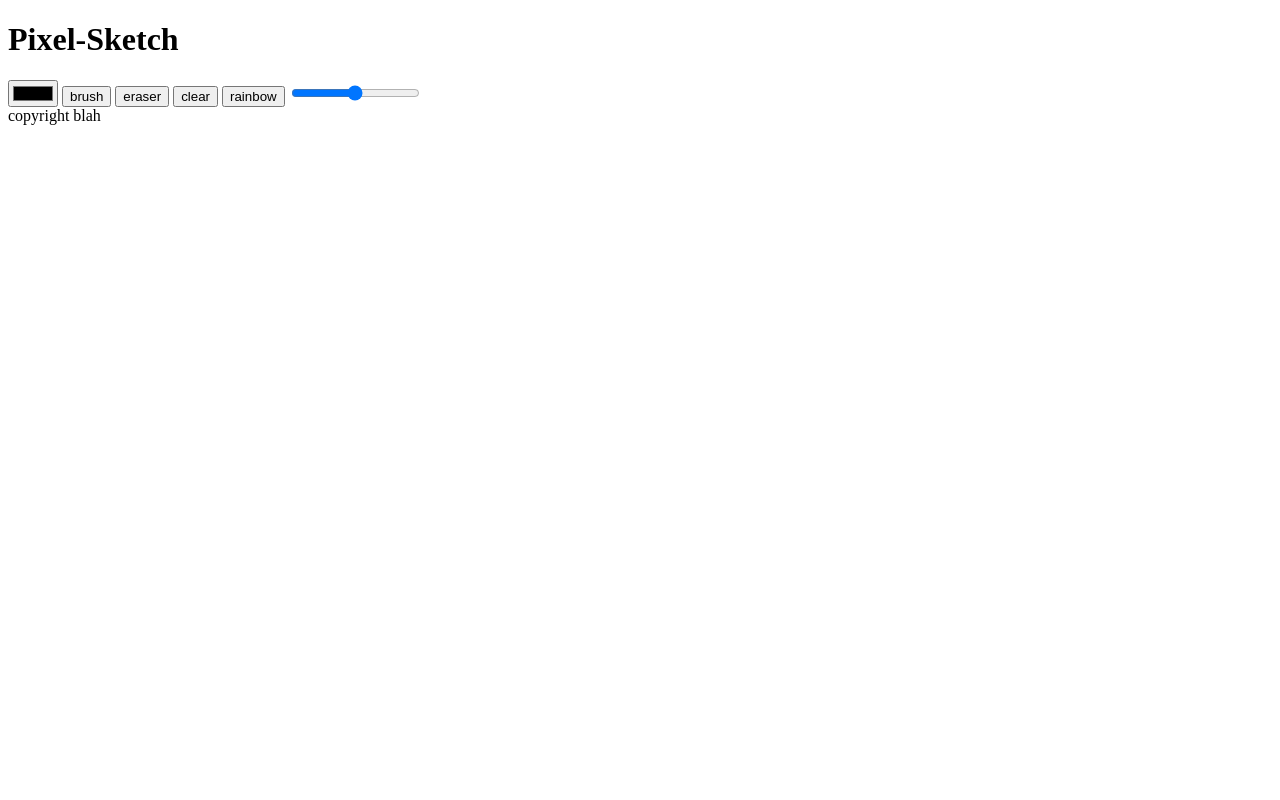
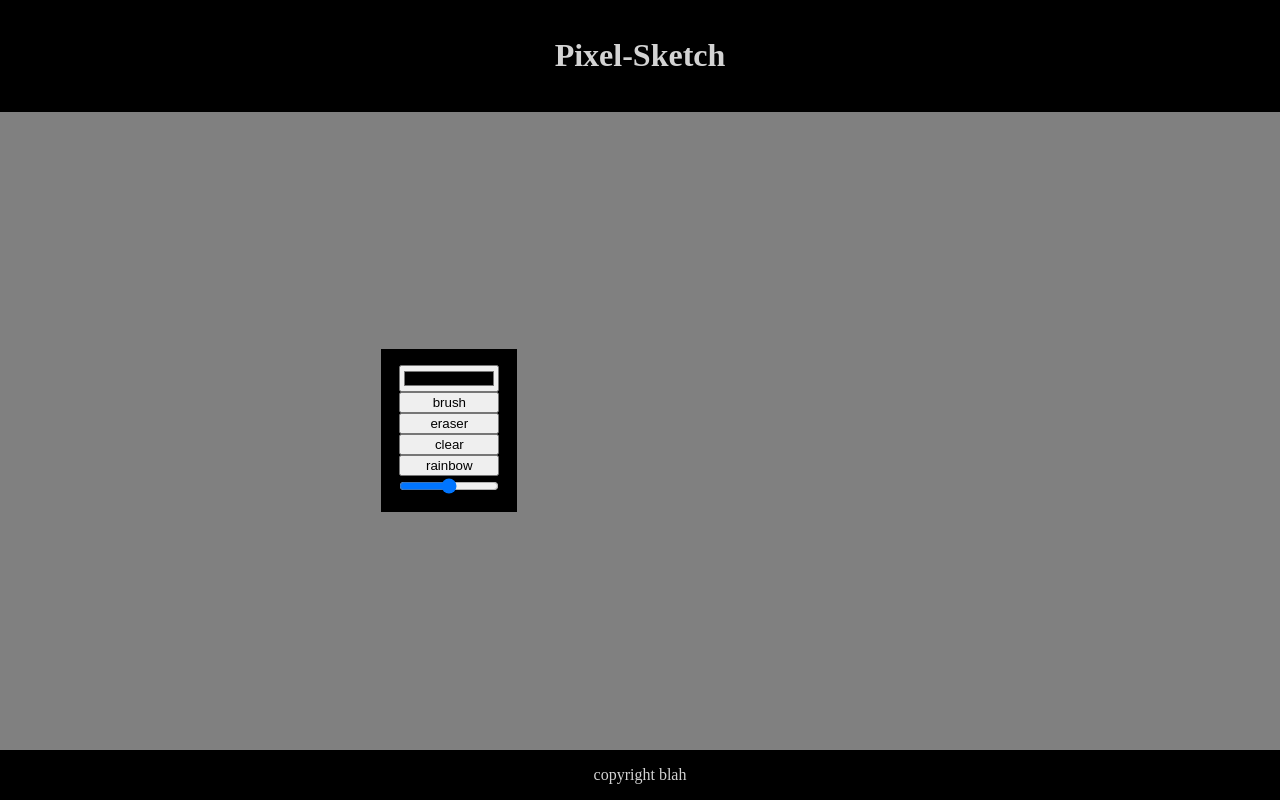
Before and after one commit to Hiqqup/pixel-sketch, a plain HTML site: page index.html in a window 1280 px wide. Drawn offline with Linux system fonts and the light colour scheme.

Commit message:
basic css syling and layout
almost had to relearn flexbox

```diff
--- a/index.html
+++ b/index.html
@@ -8,7 +8,6 @@
     <script src="script.js" defer></script>
 </head>
 <body>
-    <div class="container">
     <header class="header">
         <h1 class="title">Pixel-Sketch</h1>
     </header>
@@ -29,6 +28,5 @@
     </main>
 
     <footer class="footer">copyright blah</footer>
-    </div>
 </body>
 </html>
--- a/styles.css
+++ b/styles.css
@@ -0,0 +1,35 @@
+body{
+    height: 100vh;
+    margin: 0;
+    display: flex;
+    flex-direction: column;
+    justify-content: flex-end;
+    background-color: grey;
+}
+.header, .footer{
+    display: flex;
+    justify-content: center;
+    align-items: center;
+    padding: 16px;
+    background-color: black;
+    color: lightgray;
+    margin: 0;
+}
+
+
+.main{
+    display: flex;
+    justify-content: space-evenly;
+    flex: 3;
+    align-items: center;
+}
+.buttons{
+    display: flex;
+    flex-direction: column;
+    background-color: black;
+    padding:16px;
+    align-items: center;
+}
+.buttons button, .buttons input{
+    width: 100px;
+}
```
